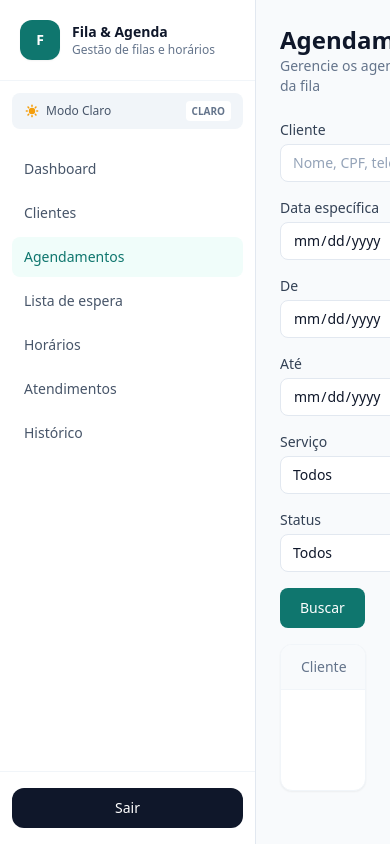
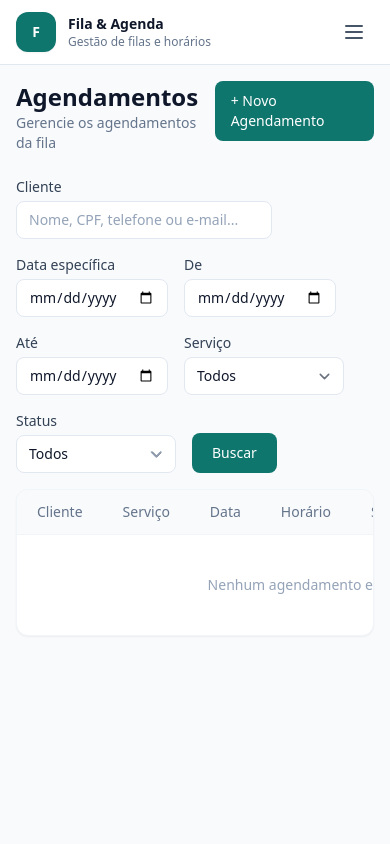
Before and after one commit to bryanpg18/sistema-agendamento-filas, a Laravel app: page /agendamentos in a window 390 px wide. Run offline with Laravel 12, Linux system fonts and the light colour scheme; a user stored in the database is signed in; data comes from the database, SQL or seed files in the repository; data that the repository does not hold is empty; style sheets or scripts are compiled from the project's sources.

Commit message:
Add responsive mobile navigation

```diff
--- a/resources/views/layouts/app.blade.php
+++ b/resources/views/layouts/app.blade.php
@@ -17,8 +17,36 @@
     @vite(['resources/css/app.css', 'resources/js/app.js'])
 </head>
 <body class="bg-slate-50 text-slate-800 dark:bg-slate-950 dark:text-slate-100 antialiased transition-colors duration-150">
-    <div class="flex min-h-screen">
-        <aside class="w-64 min-h-screen shrink-0 border-r border-slate-200 dark:border-slate-800 bg-white dark:bg-slate-900 sticky top-0 flex flex-col transition-colors duration-150">
+    <div class="min-h-screen md:flex" x-data="{ mobileNavigationOpen: false }" @keydown.escape.window="mobileNavigationOpen = false">
+        <header class="sticky top-0 z-30 flex items-center justify-between border-b border-slate-200 bg-white px-4 py-3 dark:border-slate-800 dark:bg-slate-900 md:hidden">
+            <div class="flex items-center gap-3">
+                <div class="flex h-10 w-10 items-center justify-center rounded-xl bg-teal-700 text-sm font-semibold text-white shadow-sm dark:bg-teal-600">F</div>
+                <div>
+                    <p class="text-sm font-semibold text-slate-900 dark:text-white">Fila & Agenda</p>
+                    <p class="text-xs text-slate-500 dark:text-slate-400">Gestão de filas e horários</p>
+                </div>
+            </div>
+
+            <button type="button"
+                    class="rounded-lg p-2 text-slate-600 hover:bg-slate-100 dark:text-slate-300 dark:hover:bg-slate-800"
+                    aria-label="Abrir menu de navegação"
+                    :aria-expanded="mobileNavigationOpen.toString()"
+                    @click="mobileNavigationOpen = !mobileNavigationOpen">
+                <svg class="h-6 w-6" fill="none" viewBox="0 0 24 24" stroke="currentColor" stroke-width="2" aria-hidden="true">
+                    <path stroke-linecap="round" stroke-linejoin="round" d="M4 6h16M4 12h16M4 18h16" />
+                </svg>
+            </button>
+        </header>
+
+        <div x-show="mobileNavigationOpen"
+             x-transition.opacity
+             class="fixed inset-0 z-40 bg-slate-950/50 md:hidden"
+             style="display: none;"
+             aria-hidden="true"
+             @click="mobileNavigationOpen = false"></div>
+
+        <aside :class="mobileNavigationOpen ? 'translate-x-0' : '-translate-x-full'"
+               class="fixed inset-y-0 left-0 z-50 flex min-h-screen w-64 max-w-[85vw] shrink-0 flex-col border-r border-slate-200 bg-white transition-transform duration-200 dark:border-slate-800 dark:bg-slate-900 md:sticky md:top-0 md:z-auto md:translate-x-0">
             <div class="flex items-center gap-3 border-b border-slate-100 dark:border-slate-800 px-5 py-5">
                 <div class="flex h-10 w-10 items-center justify-center rounded-xl bg-teal-700 dark:bg-teal-600 text-sm font-semibold text-white shadow-sm">F</div>
                 <div>
@@ -83,6 +111,7 @@
 
                 @foreach ($navItems as $item)
                     <a href="{{ Route::has($item['route']) ? route($item['route']) : '#' }}"
+                       @click="mobileNavigationOpen = false"
                        class="flex w-full items-center rounded-lg px-3 py-2.5 text-sm transition-colors {{ request()->routeIs($item['route']) ? 'bg-teal-50 dark:bg-teal-950/60 font-medium text-teal-700 dark:text-teal-400' : 'text-slate-600 dark:text-slate-300 hover:bg-slate-50 dark:hover:bg-slate-800 hover:text-slate-900 dark:hover:text-white' }}">
                         {{ $item['label'] }}
                     </a>
@@ -99,7 +128,7 @@
             </div>
         </aside>
 
-        <main class="flex-1 p-6 md:p-8 overflow-x-hidden">
+        <main class="min-w-0 flex-1 overflow-x-hidden p-4 sm:p-6 md:p-8">
             @if (session('sucesso'))
                 <div class="mb-4 rounded-xl border border-emerald-200 dark:border-emerald-800 bg-emerald-50 dark:bg-emerald-950/50 px-4 py-3 text-sm text-emerald-700 dark:text-emerald-300">
                     {{ session('sucesso') }}
```
